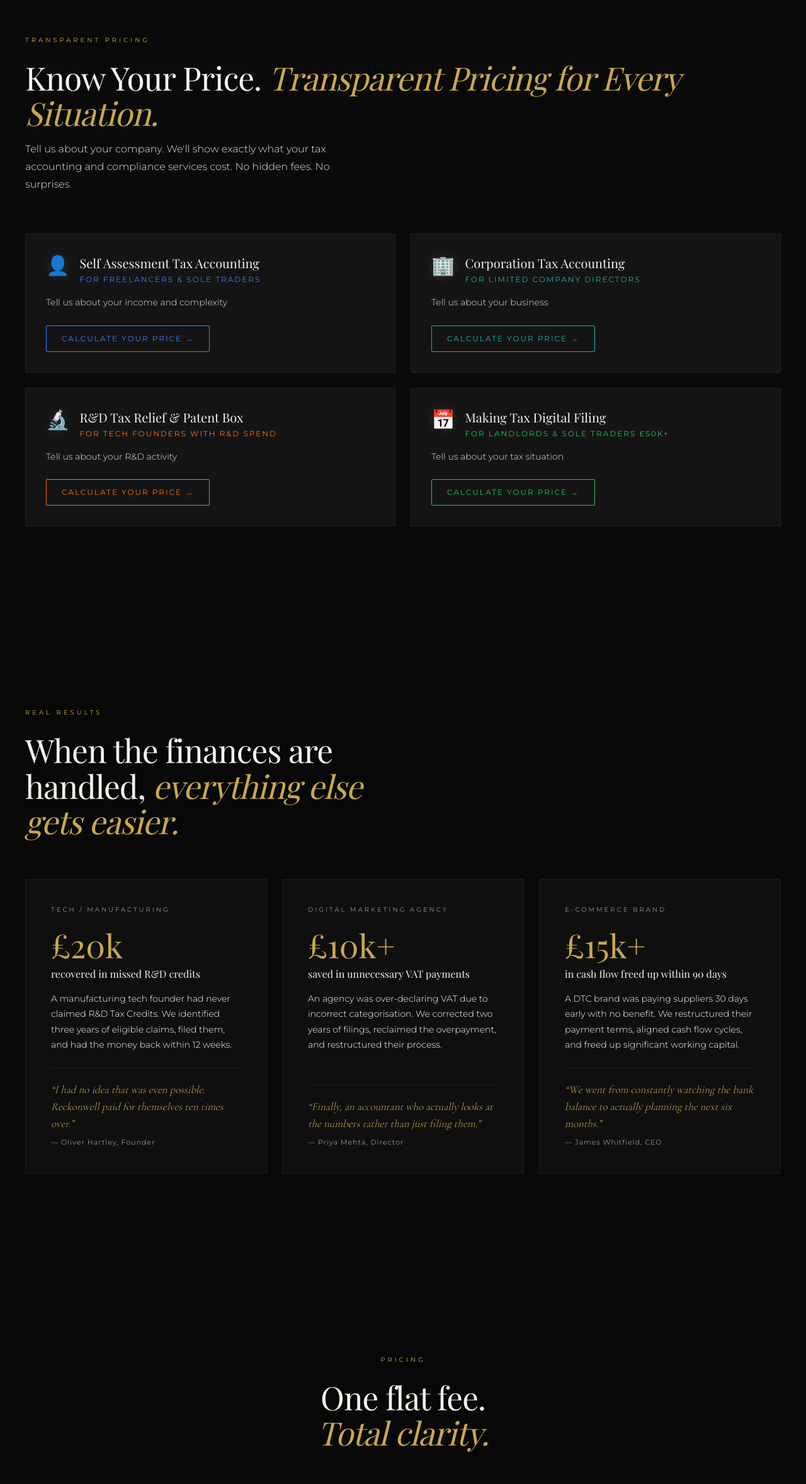
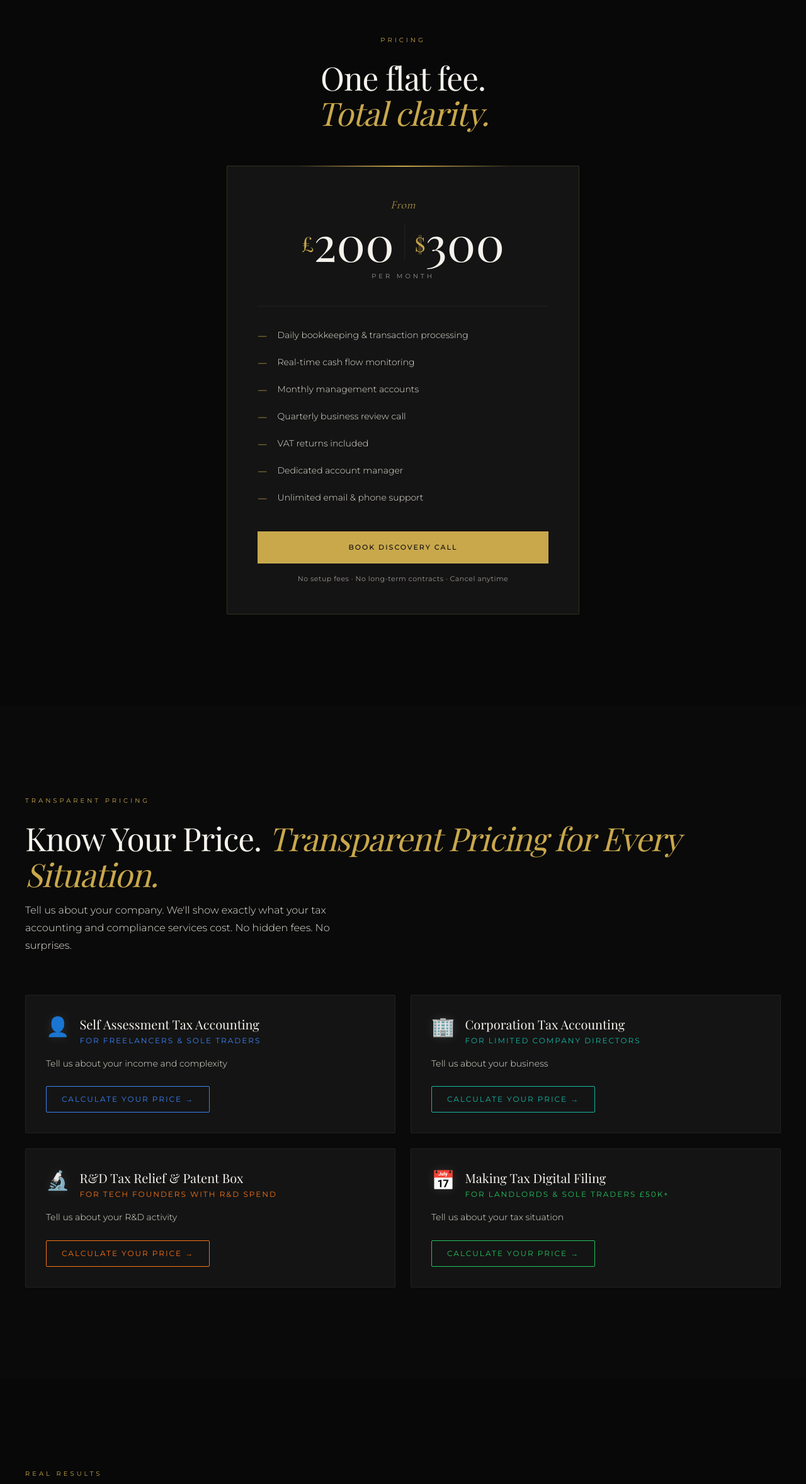
Before and after one commit to Vadim-SV/reckonwell, a Next.js app: page / in a window 1280 px wide. Shown: the part 5809-8166 px from the top of the page at 63% size. Built offline with nearby package versions, Linux system fonts and the light colour scheme.

Commit message:
Local Commit: 2026-07-04T09:47:09.246Z - Moved `PricingSection` above `ComplianceCalculatorsSection` ("Transparent Pricing") in the homepage order

```diff
--- a/src/app/page.tsx
+++ b/src/app/page.tsx
@@ -82,6 +82,9 @@ export default function HomePage() {
           <section role="region" aria-label="How it works">
             <HowItWorksSection />
           </section>
+          <section role="region" aria-label="Pricing options">
+            <PricingSection />
+          </section>
           <section role="region" aria-label="Compliance pricing calculators">
             <ComplianceCalculatorsSection />
           </section>
@@ -93,9 +96,6 @@ export default function HomePage() {
           </section>
           <section role="region" aria-label="Real results and testimonials">
             <RealResultsSection />
-          </section>
-          <section role="region" aria-label="Pricing options">
-            <PricingSection />
           </section>
           <section role="region" aria-label="Additional services">
             <AdditionalServicesSection />
```
